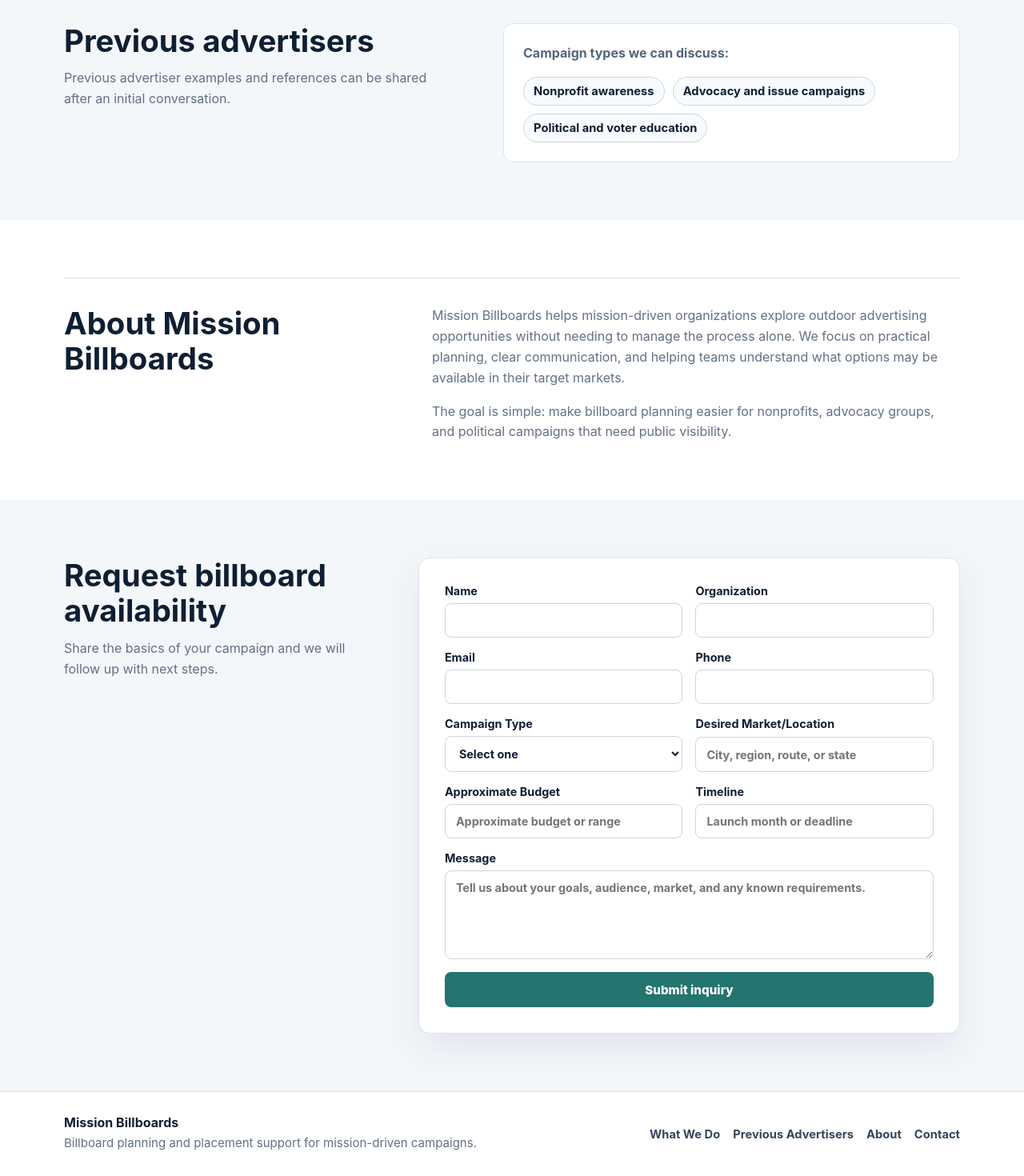
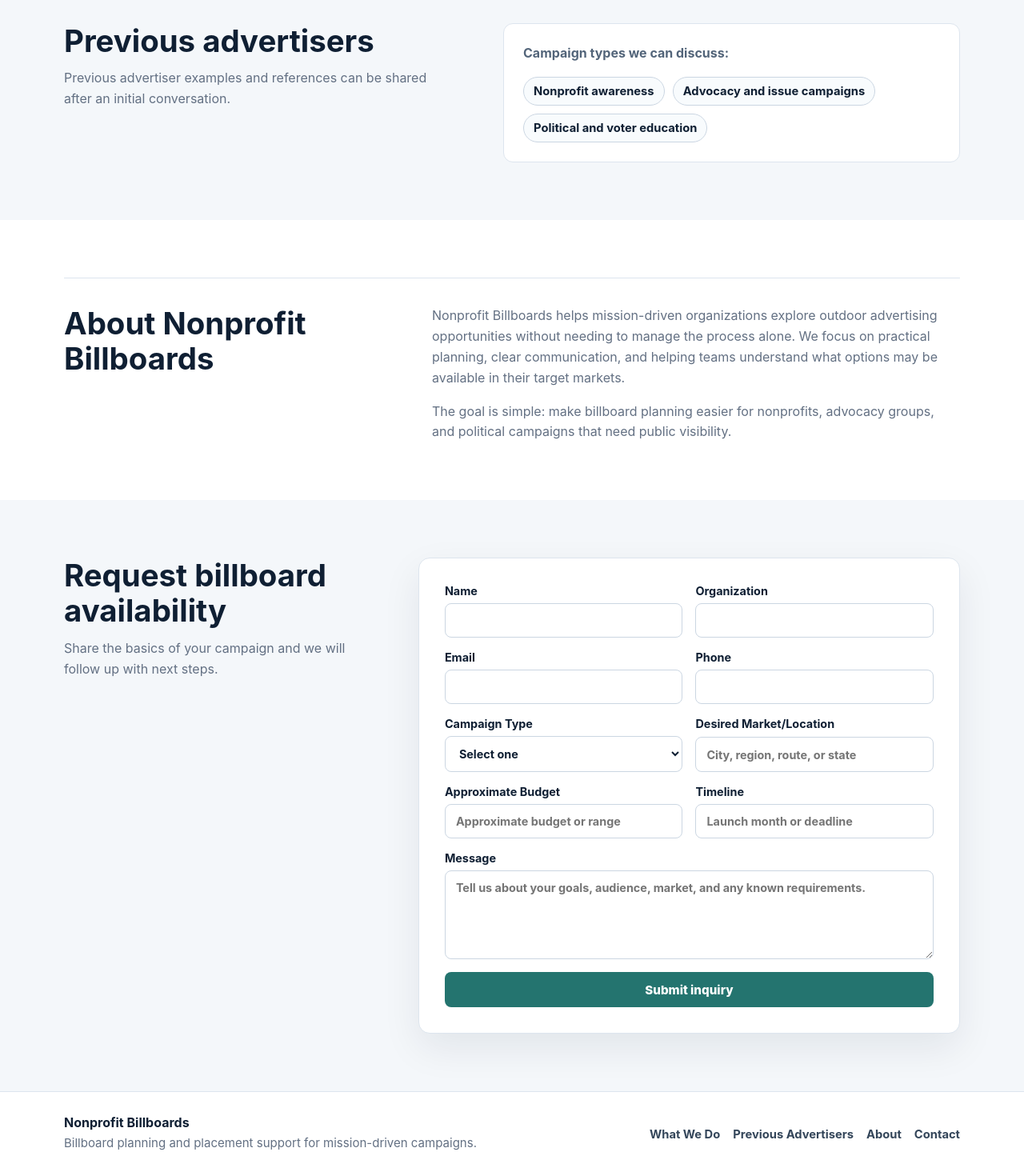
Before and after one commit to Aiden-Hartman/nonprofit-billboards-site, a React (Vite) app: page / in a window 1280 px wide. Shown: the part 1314-2784 px from the top of the page at 80% size. Built offline with nearby package versions, Linux system fonts and the light colour scheme.

Commit message:
change from mission billboards to nonprofit billboards

```diff
--- a/src/App.jsx
+++ b/src/App.jsx
@@ -49,9 +49,9 @@ function App() {
   return (
     <>
       <header className="site-header">
-        <a className="brand" href="#home" aria-label="Mission Billboards home">
+        <a className="brand" href="#home" aria-label="Nonprofit Billboards home">
           <span className="brand-mark">MB</span>
-          <span>Mission Billboards</span>
+          <span>Nonprofit Billboards</span>
         </a>
         <nav className="nav-links" aria-label="Primary navigation">
           <a href="#what-we-do">What We Do</a>
@@ -115,10 +115,10 @@ function App() {
 
         <section className="section-shell about-section" id="about" aria-labelledby="about-title">
           <div className="about-layout">
-            <h2 id="about-title">About Mission Billboards</h2>
+            <h2 id="about-title">About Nonprofit Billboards</h2>
             <div>
               <p>
-                Mission Billboards helps mission-driven organizations explore outdoor advertising opportunities without needing to manage the process alone. We focus on practical planning, clear communication, and helping teams understand what options may be available in their target markets.
+                Nonprofit Billboards helps mission-driven organizations explore outdoor advertising opportunities without needing to manage the process alone. We focus on practical planning, clear communication, and helping teams understand what options may be available in their target markets.
               </p>
               <p>
                 The goal is simple: make billboard planning easier for nonprofits, advocacy groups, and political campaigns that need public visibility.
@@ -143,7 +143,7 @@ function App() {
               action="/thank-you.html"
             >
               <input type="hidden" name="form-name" value="contact" />
-              <input type="hidden" name="subject" value="New Mission Billboards inquiry" />
+              <input type="hidden" name="subject" value="New Nonprofit Billboards inquiry" />
               <p className="hidden-field" aria-hidden="true">
                 <label>
                   Don't fill this out if you're human:
@@ -204,7 +204,7 @@ function App() {
       <footer className="site-footer">
         <div className="section-shell footer-inner">
           <div>
-            <strong>Mission Billboards</strong>
+            <strong>Nonprofit Billboards</strong>
             <p>Billboard planning and placement support for mission-driven campaigns.</p>
           </div>
           <nav className="footer-links" aria-label="Footer navigation">
```
